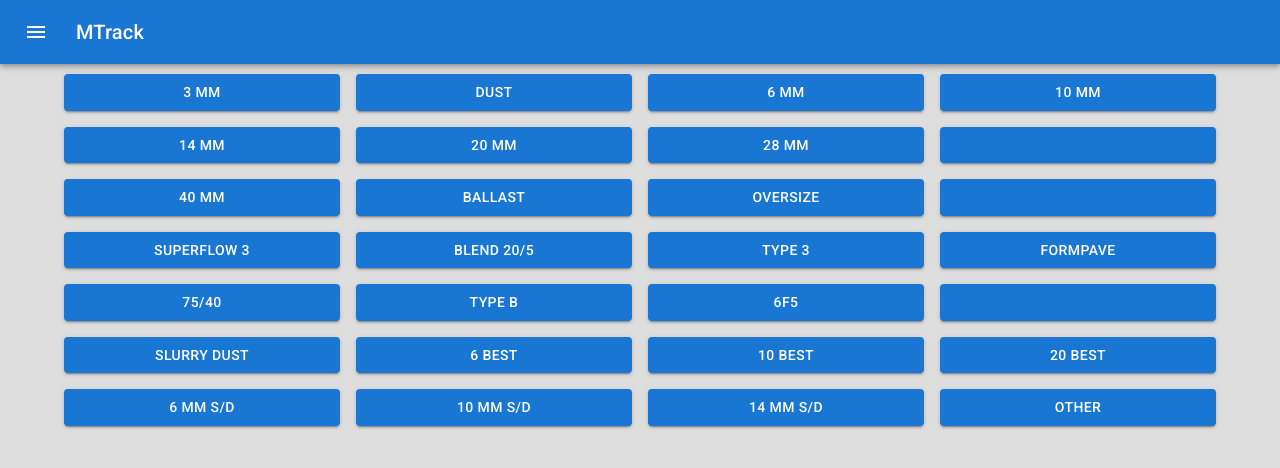
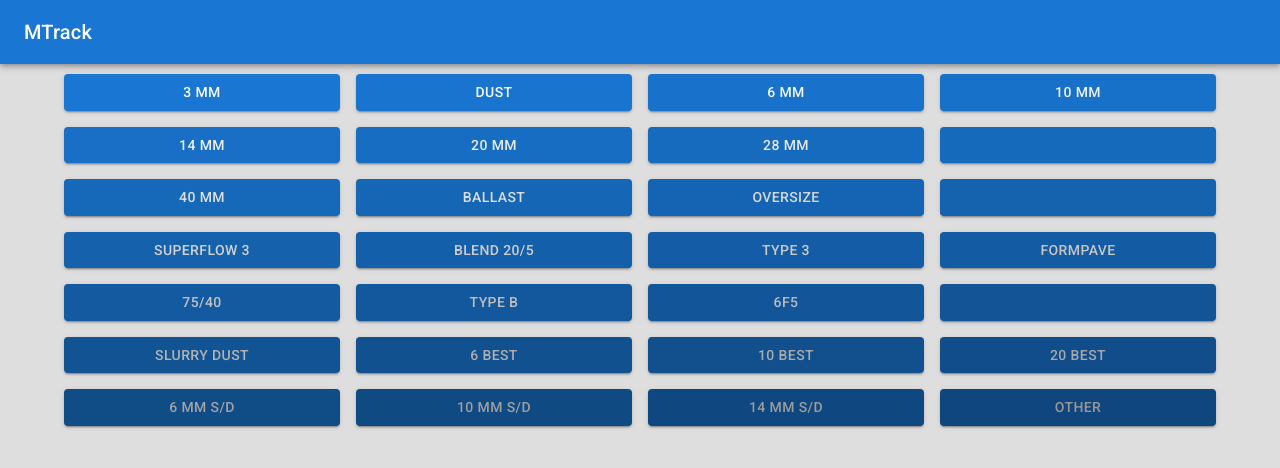
Before and after one commit to tvolkovickas/mtrack-web, a React (Create React App) app: page / in a window 1280 px wide. Shown: the top 468 px of the page. Built offline with nearby package versions, Linux system fonts and the light colour scheme.

Commit message:
auto brightness and go back

```diff
--- a/src/App.js
+++ b/src/App.js
@@ -8,7 +8,7 @@ import {
   Box,
   Typography,
 } from "@mui/material";
-import MenuIcon from "@mui/icons-material/Menu";
+import ArrowBackIcon from "@mui/icons-material/ArrowBack";
 
 import "@fontsource/roboto/300.css";
 import "@fontsource/roboto/400.css";
@@ -69,20 +69,31 @@ const Mtrack = () => {
     setCurrentStage(STAGES.DESTINATION);
   };
 
+  const goBack = () => {
+    setMaterial(null);
+    setDestination(null);
+    setCurrentStage(STAGES.MATERIALS);
+  };
+
   return (
     <Box>
       <CssBaseline />
       <AppBar position="static">
         <Toolbar>
+          {currentStage !== STAGES.MATERIALS &&
+            currentStage !== STAGES.TIMER && (
               <IconButton
                 size="large"
                 edge="start"
                 color="inherit"
                 aria-label="menu"
                 sx={{ mr: 2 }}
+                onClick={goBack}
               >
-            <MenuIcon />
+                <ArrowBackIcon />
               </IconButton>
+            )}
+
           <Typography variant="h6" component="div" sx={{ flexGrow: 1 }}>
             MTrack
           </Typography>
--- a/src/components/Materials.jsx
+++ b/src/components/Materials.jsx
@@ -38,7 +38,10 @@ const Materials = ({ selectItem }) => {
         <Grid xs={4} sm={2} key={index}>
           <Button
             fullWidth
-            sx={{ height: "100%" }}
+            sx={{
+              height: "100%",
+              filter: `brightness(${1.0 - index * 0.015})`,
+            }}
             variant="contained"
             onClick={() => selectItem(item)}
           >
```
Lines whose indentation alone changed are shown as unchanged.
